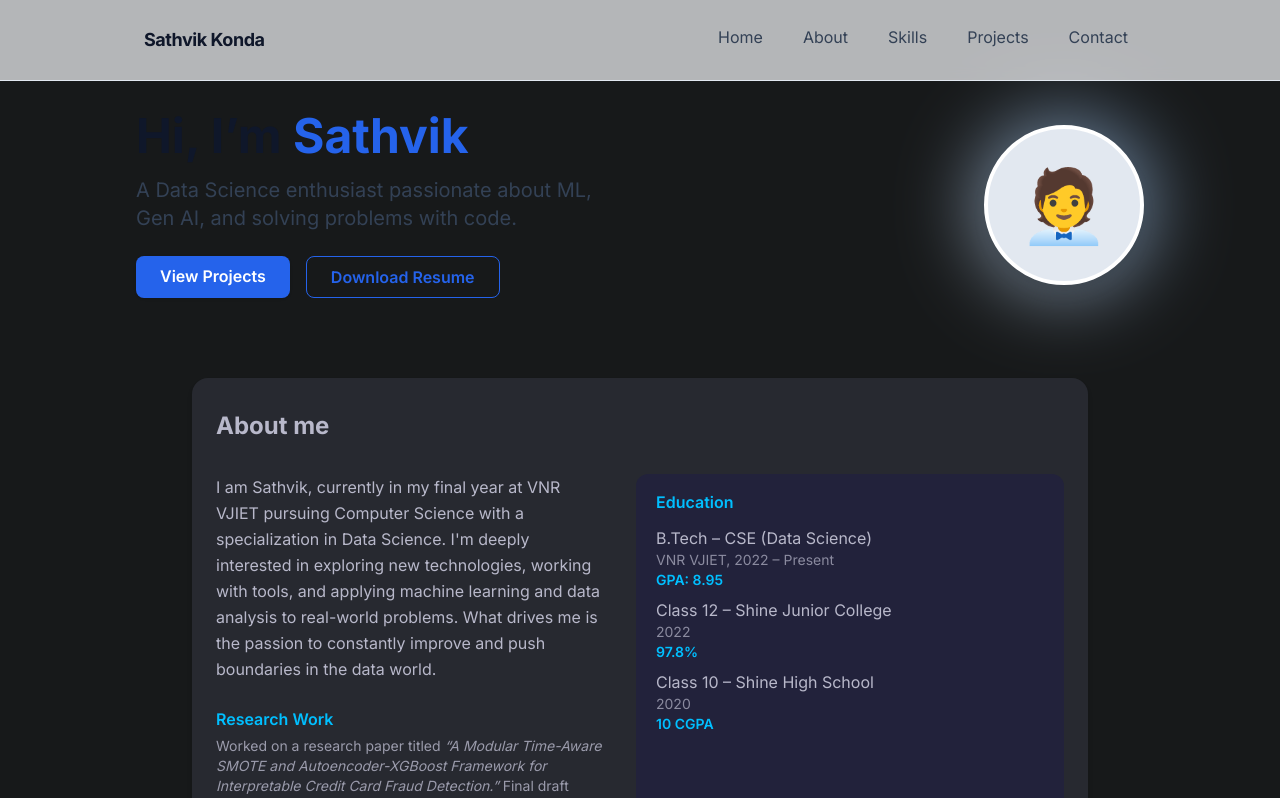
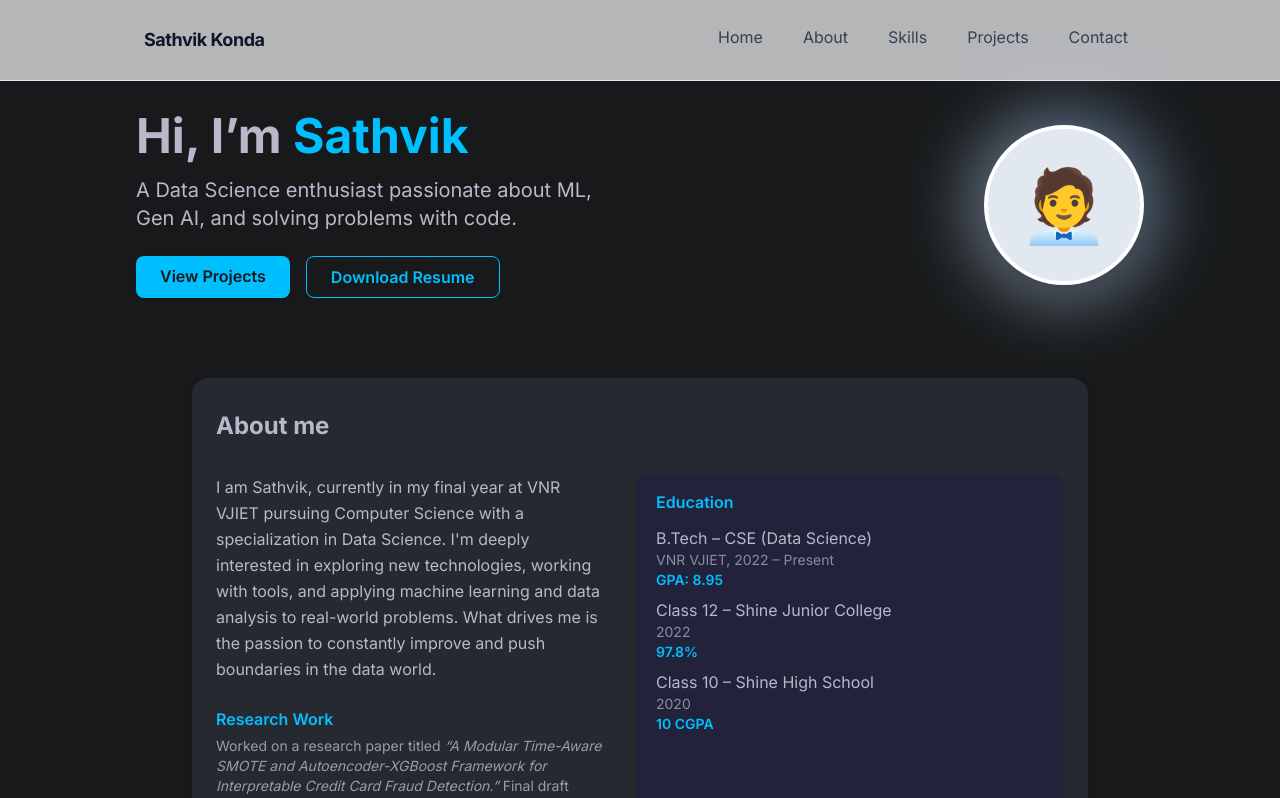
Before and after one commit to sathvik8317/sathvik-konda-portfolio, a React (Vite) app: page / in a window 1280 px wide. Shown: the top 798 px of the page. Built offline with nearby package versions, Linux system fonts and the light colour scheme.

Commit message:
Fix: Improve text visibility
Adjusted text colors and contrast in the Hero section and other sections to ensure readability against the background.

```diff
--- a/src/components/Hero.tsx
+++ b/src/components/Hero.tsx
@@ -2,34 +2,33 @@
 const Hero = () => (
   <div className="max-w-5xl mx-auto w-full flex flex-col-reverse sm:flex-row items-center gap-10 px-2">
     <div className="flex-1 flex flex-col items-center sm:items-start text-center sm:text-left">
-      <h1 className="text-3xl sm:text-4xl md:text-5xl font-bold text-slate-900 mb-4">
-        Hi, I’m <span className="text-blue-600">Sathvik</span>
+      <h1 className="text-3xl sm:text-4xl md:text-5xl font-bold mb-4">
+        <span className="text-[#B8B8CA]">Hi, I’m </span>
+        <span className="text-[#00BFFF]">Sathvik</span>
       </h1>
-      <p className="text-lg sm:text-xl text-slate-700 mb-6 max-w-lg">
+      <p className="text-lg sm:text-xl text-[#B8B8CA] mb-6 max-w-lg">
         A Data Science enthusiast passionate about ML, Gen AI, and solving problems with code.
       </p>
       <div className="flex gap-4">
         <a
           href="#projects"
-          className="bg-blue-600 text-white px-6 py-2 rounded-lg font-semibold shadow hover:bg-blue-700 transition-colors"
+          className="bg-[#00BFFF] text-[#17191A] px-6 py-2 rounded-lg font-semibold shadow hover:bg-[#B8B8CA] hover:text-[#17191A] transition-colors"
         >
           View Projects
         </a>
         <a
           href="/resume.pdf"
           download
-          className="border border-blue-600 text-blue-600 px-6 py-2 rounded-lg font-semibold hover:bg-blue-50 transition"
+          className="border border-[#00BFFF] text-[#00BFFF] px-6 py-2 rounded-lg font-semibold hover:bg-[#17191A] hover:text-[#00BFFF] transition"
         >
           Download Resume
         </a>
       </div>
     </div>
     <div className="flex-1 flex justify-center sm:justify-end">
-      {/* Profile Image Placeholder */}
       <div className="relative">
         <div className="absolute w-44 h-44 bg-gradient-to-tr from-blue-100 to-blue-300 rounded-full left-1/2 -translate-x-1/2 top-1/2 -translate-y-1/2 blur-2xl opacity-60"></div>
         <div className="relative z-10 overflow-hidden rounded-full w-40 h-40 shadow-lg border-4 border-white bg-slate-200 flex items-center justify-center">
-          {/* Replace with actual profile image if available */}
           <span className="text-slate-400 text-7xl">🧑‍💼</span>
         </div>
       </div>
```
